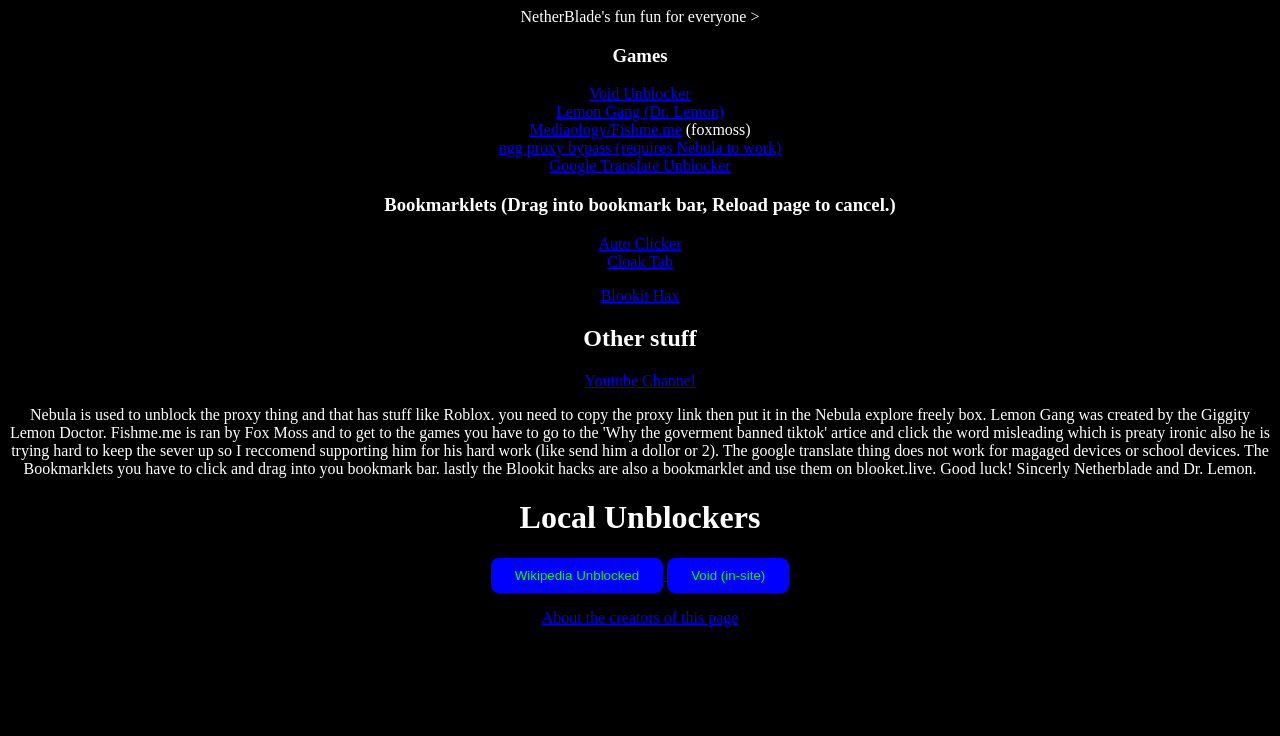
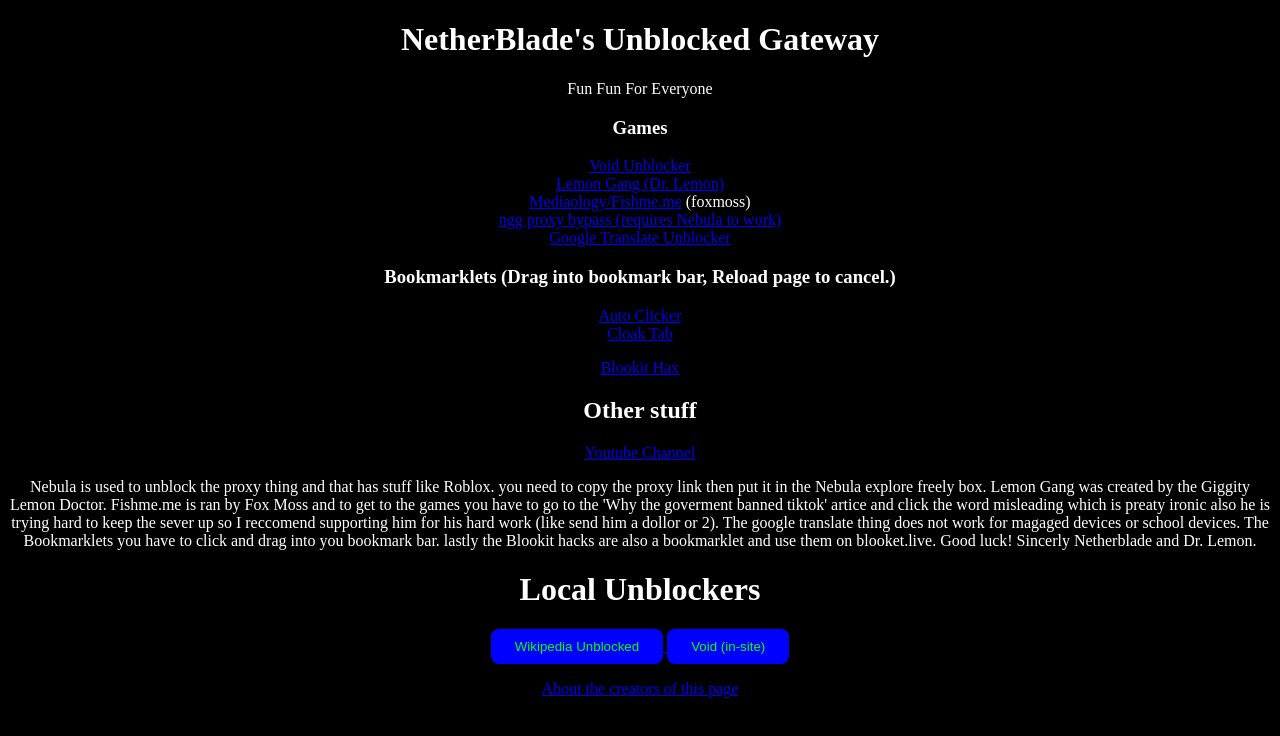
Before and after one commit to NetherBlade6/FFFE, a plain HTML site: page index.html in a window 1280 px wide. Drawn offline with Linux system fonts and the light colour scheme.

Commit message:
h1 and p

```diff
--- a/index.html
+++ b/index.html
@@ -37,9 +37,8 @@
 </style>
 <link rel="icon" type="image/x-icon" href="NetherBlade.jpg">
 </head>
-<A
-<H1> NetherBlade&#39;s fun fun for everyone </H1>
->
+<h1>NetherBlade's Unblocked Gateway</h1>
+<p>Fun Fun For Everyone</p>
 <DL>
   <p>
   <DL>
```
